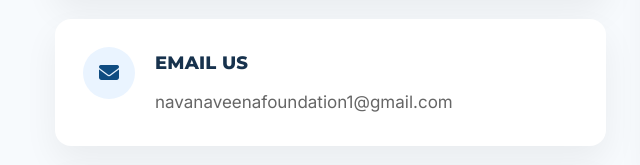
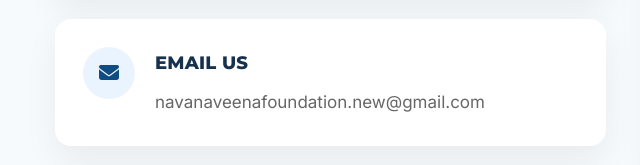
Before and after one commit to nnc1706-art/NavaNaveenaFoundation, a plain HTML site: page contact.html in a window 1280 px wide. Shown: the part 1223-1388 px from the top of the page, 9-649 px from the left. Drawn offline with Linux system fonts and the light colour scheme.

Commit message:
Updated contact information

```diff
--- a/contact.html
+++ b/contact.html
@@ -166,7 +166,7 @@ Send us a message using the form, or contact us directly using the details below
 
 <h4>Email Us</h4>
 
-<p>navanaveenafoundation1@gmail.com</p>
+<p>navanaveenafoundation.new@gmail.com</p>
 
 </div>
 
```
